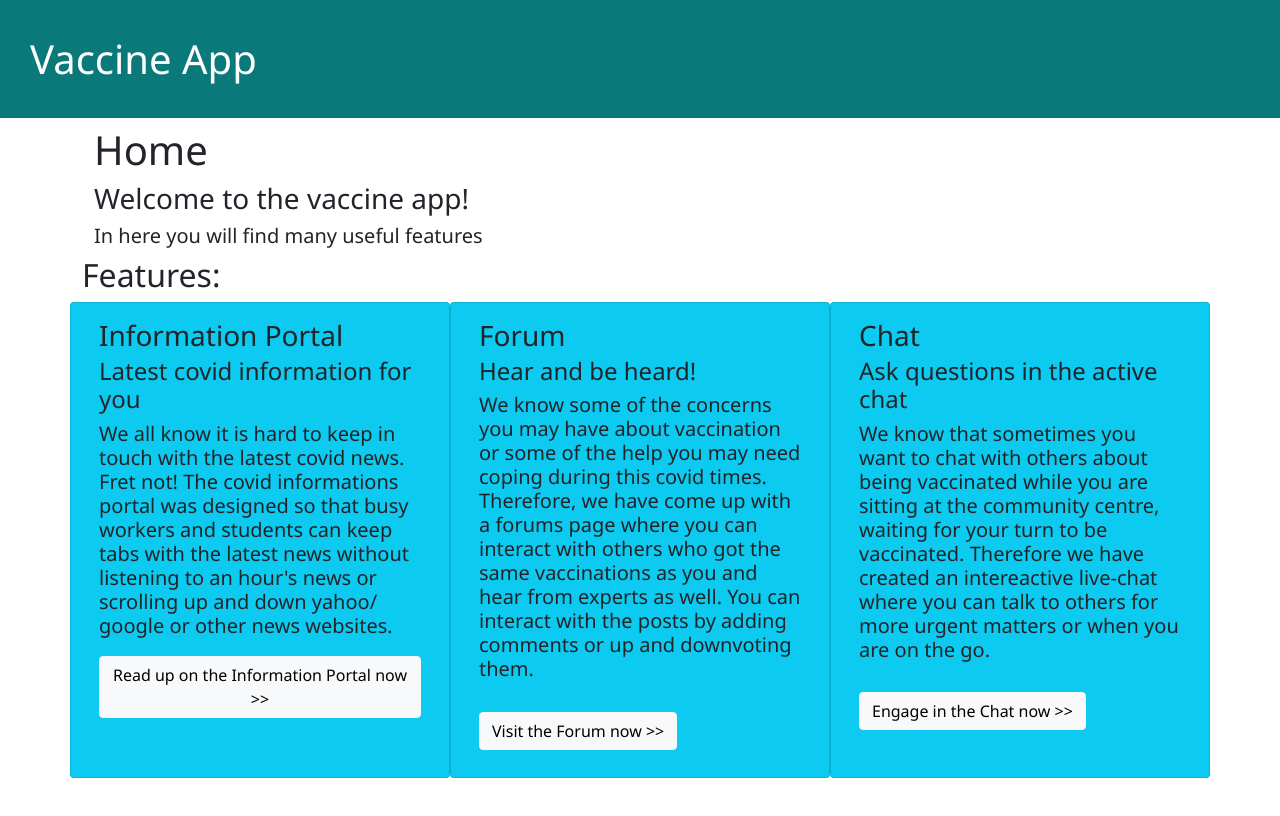
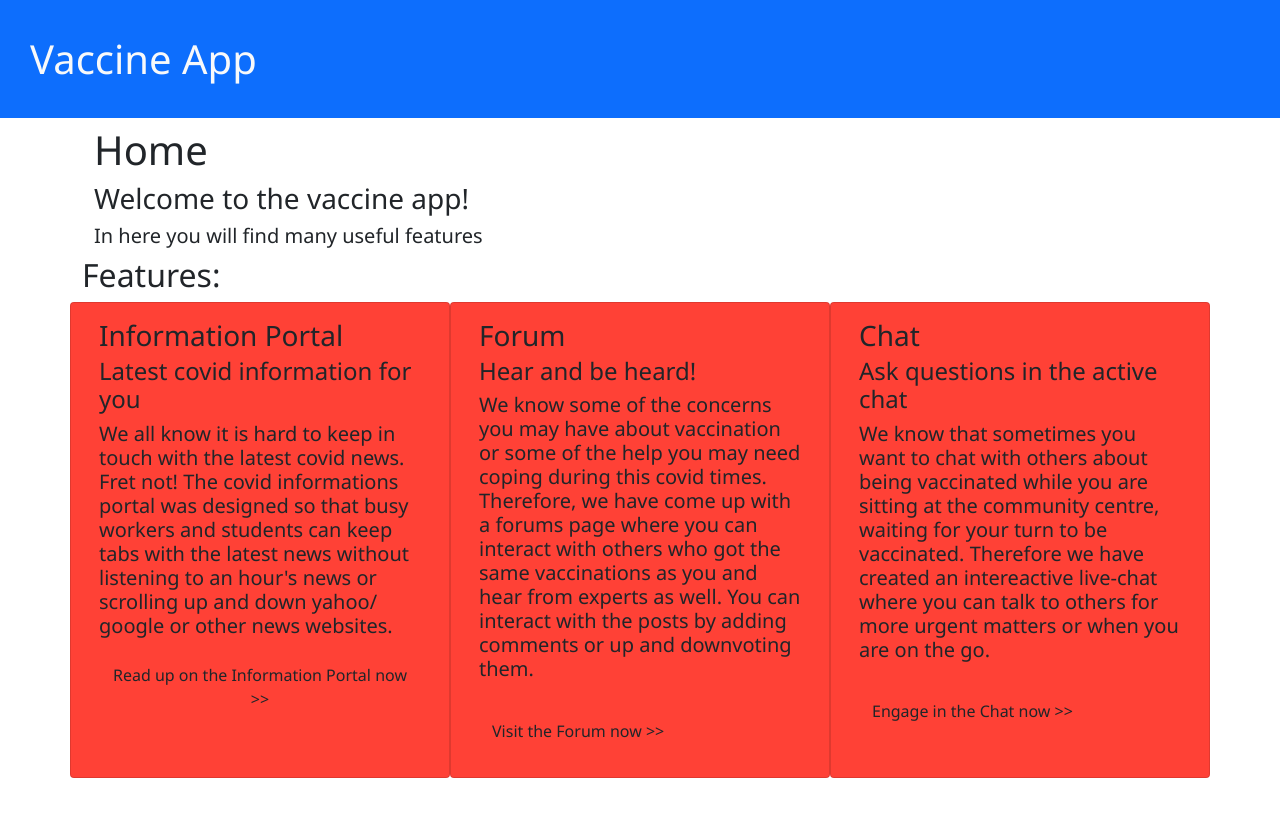
Before and after one commit to st3fz/VaccineApp, a React (Create React App) app in the folder FrontEnd/: page / in a window 1280 px wide. Shown: the top 816 px of the page. Built offline with nearby package versions, Linux system fonts and the light colour scheme.

Commit message:
Added scss

```diff
--- a/FrontEnd/package.json
+++ b/FrontEnd/package.json
@@ -8,6 +8,7 @@
     "@testing-library/user-event": "^12.8.3",
     "axios": "^0.21.1",
     "bootstrap": "^5.0.2",
+    "node-sass": "^6.0.1",
     "react": "^17.0.2",
     "react-dom": "^17.0.2",
     "react-icons": "^4.2.0",
--- a/FrontEnd/src/App.js
+++ b/FrontEnd/src/App.js
@@ -5,8 +5,7 @@ import Navbar from './components/Navbar/Navbar';
 import Home from './pages/Home';
 import Chat from './components/Chat/Chat';
 
-import './App.css';
-import 'bootstrap/dist/css/bootstrap.css';
+import './App.scss';
 
 function App() {
 
--- a/FrontEnd/src/App.css
+++ b/FrontEnd/src/App.scss
@@ -1,3 +1,6 @@
+@import 'styles/colors';
+@import 'node_modules/bootstrap/scss/bootstrap';
+
 * {
     box-sizing: border-box;
     margin: 0;
--- a/FrontEnd/src/components/Chat/Chat.js
+++ b/FrontEnd/src/components/Chat/Chat.js
@@ -1,5 +1,5 @@
 import React, { Component } from "react";
-import "./Chat.css";
+import "./Chat.scss";
 import axios from "axios";
 
 export default class Chat extends Component {
--- a/FrontEnd/src/components/Navbar/Navbar.js
+++ b/FrontEnd/src/components/Navbar/Navbar.js
@@ -1,7 +1,7 @@
-import React, { useState } from "react";
+import React from "react";
 import { Link } from "react-router-dom";
 
-import "./Navbar.css";
+import "./Navbar.scss";
 import { NavbarData } from "./NavbarData";
 
 import * as AiIcons from "react-icons/ai";
--- a/FrontEnd/src/components/Navbar/Navbar.css
+++ b/FrontEnd/src/components/Navbar/Navbar.scss
@@ -1,15 +1,17 @@
+@import '../../App';
+
 .navbar {
-    background-color: rgb(10, 121, 121);
+    background-color: $primary;
 }
 
 .navbar-brand {
     margin-left: 30px;
-    color: white !important;
+    color: $light !important;
     font-size: 40px !important;
     font-family:'Segoe UI', Tahoma, Geneva, Verdana, sans-serif;
 }
 .navbar-brand a:hover {
-    color: rgb(13, 131, 131) !important;
+    color: $highlight !important;
 }
 
 .cross-icon {
@@ -21,7 +23,7 @@ a:hover {
 }
 
 .nav-menu {
-    background-color:rgb(10, 121, 121);
+    background-color: $primary;
     width: 240px;
     height: 100vh;
     display: flex;
@@ -47,7 +49,7 @@ a:hover {
 
 .nav-text a {
     text-decoration: none;
-    color: white;
+    color: $light;
     font-size: 18px;
     width: 95%;
     height: 100%;
@@ -59,7 +61,7 @@ a:hover {
 
 .nav-text a:hover {
     background-color: rgb(13, 131, 131);
-    color: white;
+    color: $light;
     margin-left: 0;
 }
 
--- a/FrontEnd/src/index.js
+++ b/FrontEnd/src/index.js
@@ -1,6 +1,6 @@
 import React from 'react';
 import ReactDOM from 'react-dom';
-import './index.css';
+import './index.scss';
 import App from './App';
 import reportWebVitals from './reportWebVitals';
 
--- a/FrontEnd/src/modals/LoginSignup/LoginSignup.js
+++ b/FrontEnd/src/modals/LoginSignup/LoginSignup.js
@@ -1,6 +1,6 @@
 import React, { Component } from "react";
 import Modal from "react-modal";
-import "./LoginSignup.css";
+import "./LoginSignup.scss";
 import axios from "axios";
 
 export default class LoginSignup extends React.Component {
--- /dev/null
+++ b/FrontEnd/src/styles/_colors.scss
@@ -0,0 +1,8 @@
+// Custom bootstrap
+$theme-colors: (
+  "primary": blue,
+  "info": #ff4136
+);
+
+// Custom others
+$highlight: orange;
```
Also changed, not shown: FrontEnd/src/components/Chat/Chat.scss (renamed from FrontEnd/src/components/Chat/Chat.css), FrontEnd/src/index.scss (renamed from FrontEnd/src/index.css), FrontEnd/src/modals/LoginSignup/LoginSignup.scss (renamed from FrontEnd/src/modals/LoginSignup/LoginSignup.css), 2 other files (tests, documents, lock files or other folders).
